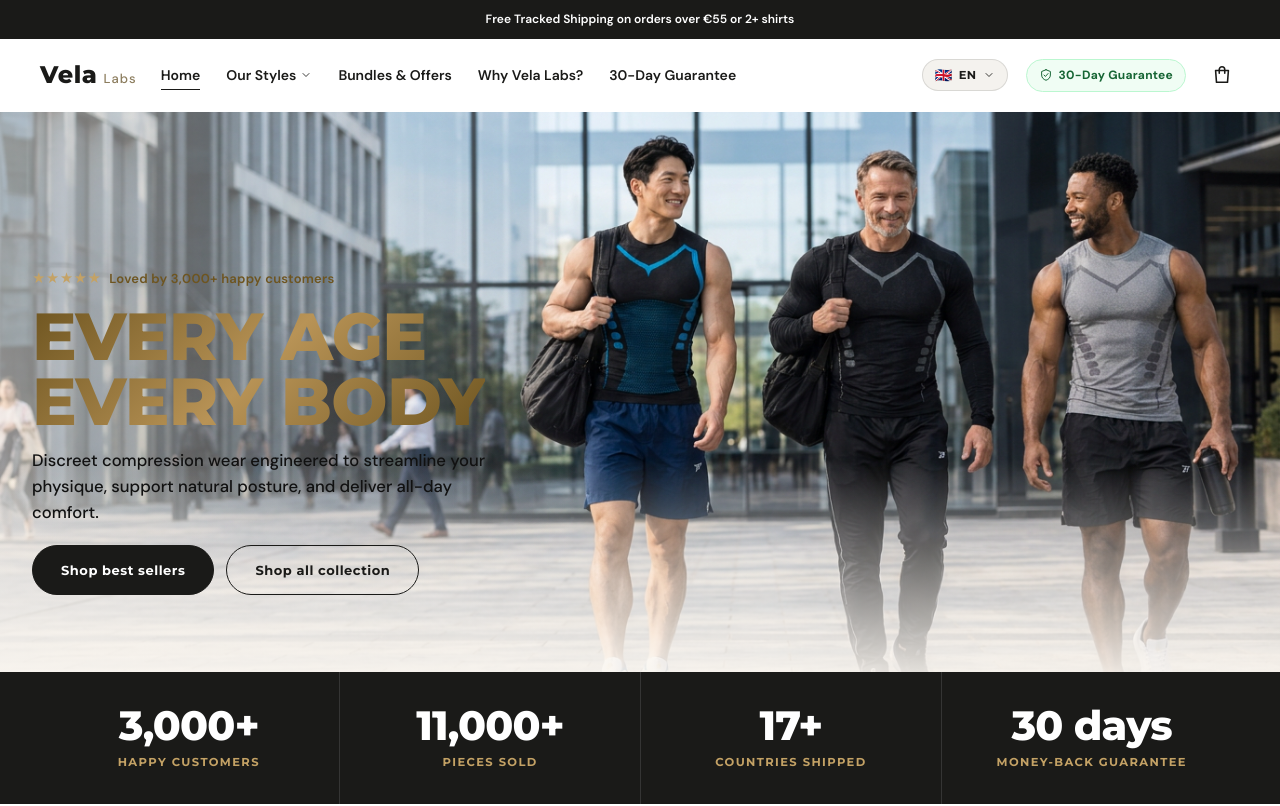
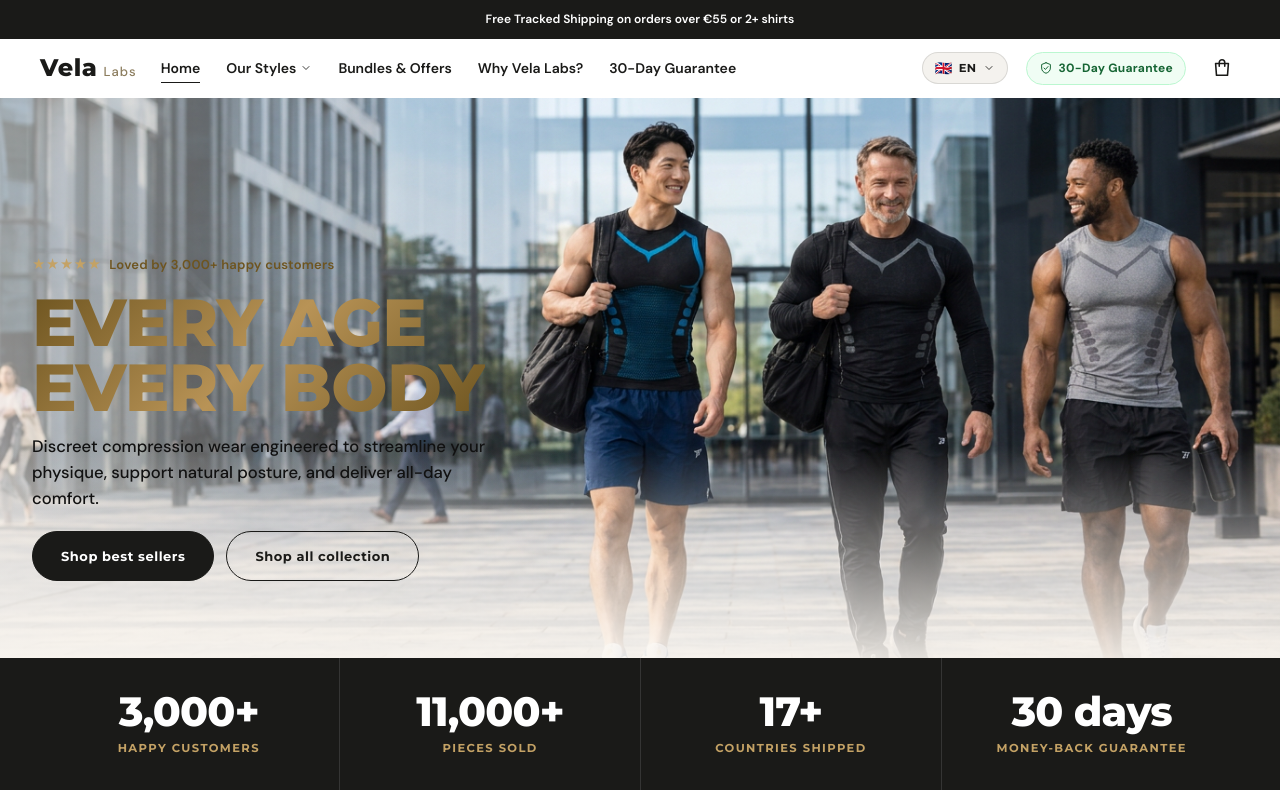
Before and after one commit to JitBay/Ecom_gung, a React (Vite) app: page / in a window 1280 px wide. Shown: the top 806 px of the page. Built offline with nearby package versions, Linux system fonts and the light colour scheme.

Commit message:
style: reduire la hauteur de l'en-tete (header) a 58px

```diff
--- a/src/styles/global.css
+++ b/src/styles/global.css
@@ -25,7 +25,7 @@
   --radius-lg: 22px;
   --page: 1280px;
   --gutter: clamp(16px, 4vw, 40px);
-  --header-h: 72px;
+  --header-h: 58px;
 }
 
 *,
```
